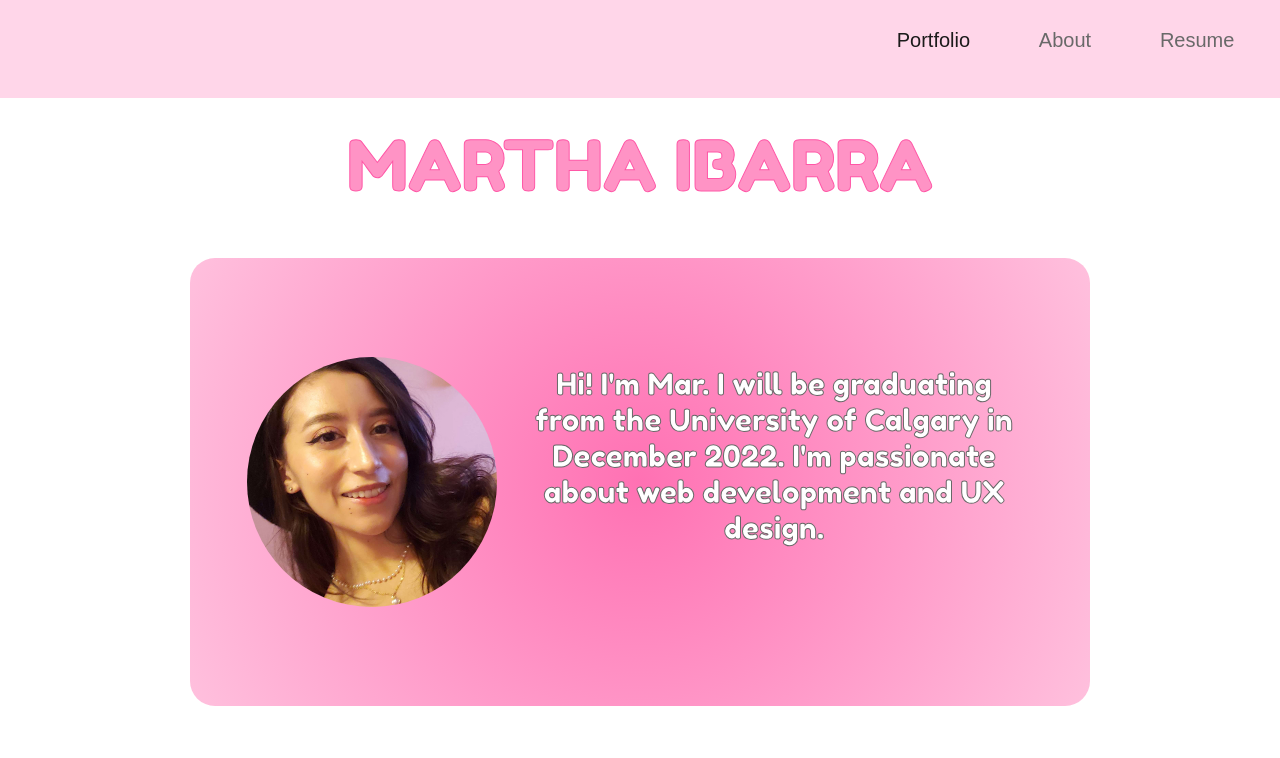
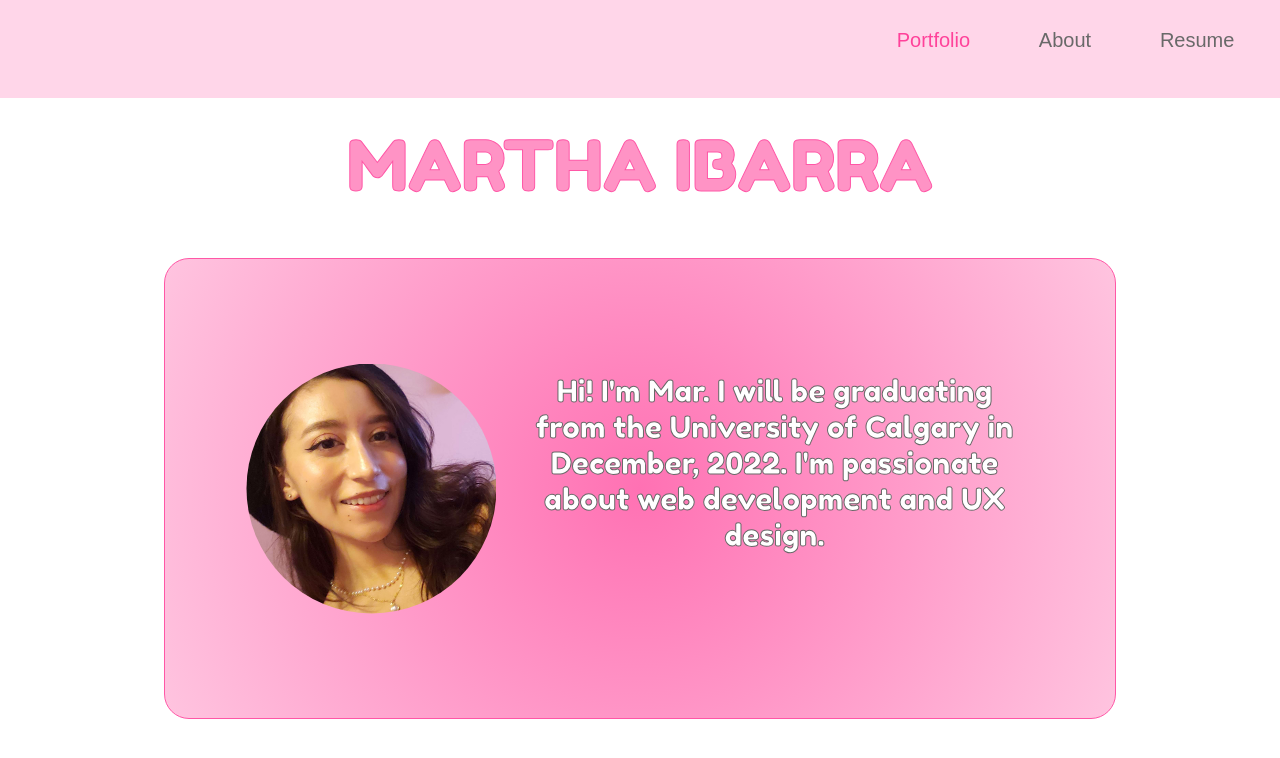
Before and after one commit to kiwigi/portfolio, a React (Create React App) app: page / in a window 1280 px wide. Shown: the top 758 px of the page. Built offline with nearby package versions, Linux system fonts and the light colour scheme.

Commit message:
more css refinements

```diff
--- a/src/About.js
+++ b/src/About.js
@@ -30,7 +30,7 @@ function About() {
 
   return (
     <div>
-       <Navbar isResumeActive={'activeTrue'} isPortfolioActive={'activeFalse'} isAboutActive={'activeFalse'}/>
+       <Navbar isResumeActive={'activeFalse'} isPortfolioActive={'activeFalse'} isAboutActive={'activeTrue'}/>
       <div style={pageStyle}>
       <div style={aboutContainer}>
         <img src={aboutPic} className='aboutPic'/>
--- a/src/Navbar.js
+++ b/src/Navbar.js
@@ -15,6 +15,7 @@ const Navbar = (props) =>{
         color: '#424242',
         position: 'sticky',
         top: "0",
+        // border: '1px solid #ff57a6'
 
 
     }
--- a/src/Portfolio.js
+++ b/src/Portfolio.js
@@ -14,11 +14,11 @@ function Portfolio() {
     <div style={pageStyle}>
       <Navbar isResumeActive={'activeFalse'} isPortfolioActive={'activeTrue'} isAboutActive={'activeFalse'}/>
       <title> Martha Ibarra </title>
-      <div className='myName'> MARTHA IBARRA</div>
+      <div className='myName'>  MARTHA IBARRA </div>
       <div className='simpleBox'>
           <img className='selfPic' src={selfPic}></img>
           <div className='selfIntro'>
-                Hi! I'm Mar. I will be graduating from the University of Calgary in December 2022. I'm passionate about web development and UX design.
+                Hi! I'm Mar. I will be graduating from the University of Calgary in December, 2022. I'm passionate about web development and UX design.
           </div>
 
       </div>
--- a/src/styleSheet.css
+++ b/src/styleSheet.css
@@ -1,6 +1,6 @@
 .activeTrue{
     text-decoration: none;
-    color: #1c1b1b;
+    color: #ff429a;
 
 }
 .activeFalse{
@@ -22,14 +22,13 @@
 
 .simpleBox{
     width: 90%;
-    max-width: 900px;
+    max-width: 950px;
     height: auto;
     display: block;
     margin-left: auto;
     margin-right: auto;
     justify-content: center;
-    /* margin-top: auto;
-    margin-bottom: auto; */
+    border: 1px solid #ff57a6;
     background:radial-gradient( 900px,#ff71b3,transparent);
     background-color: white;
     border-radius: 25px;
```
